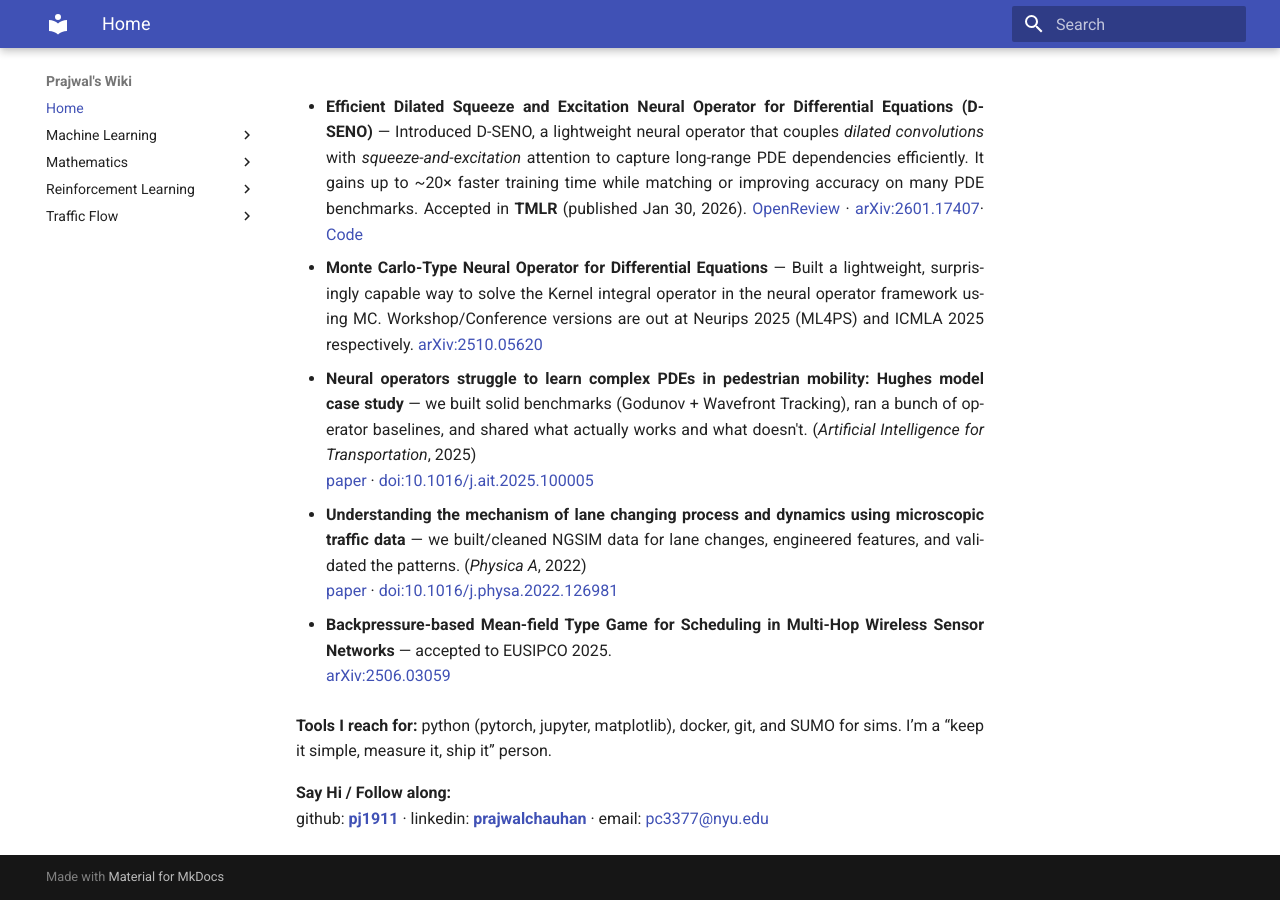
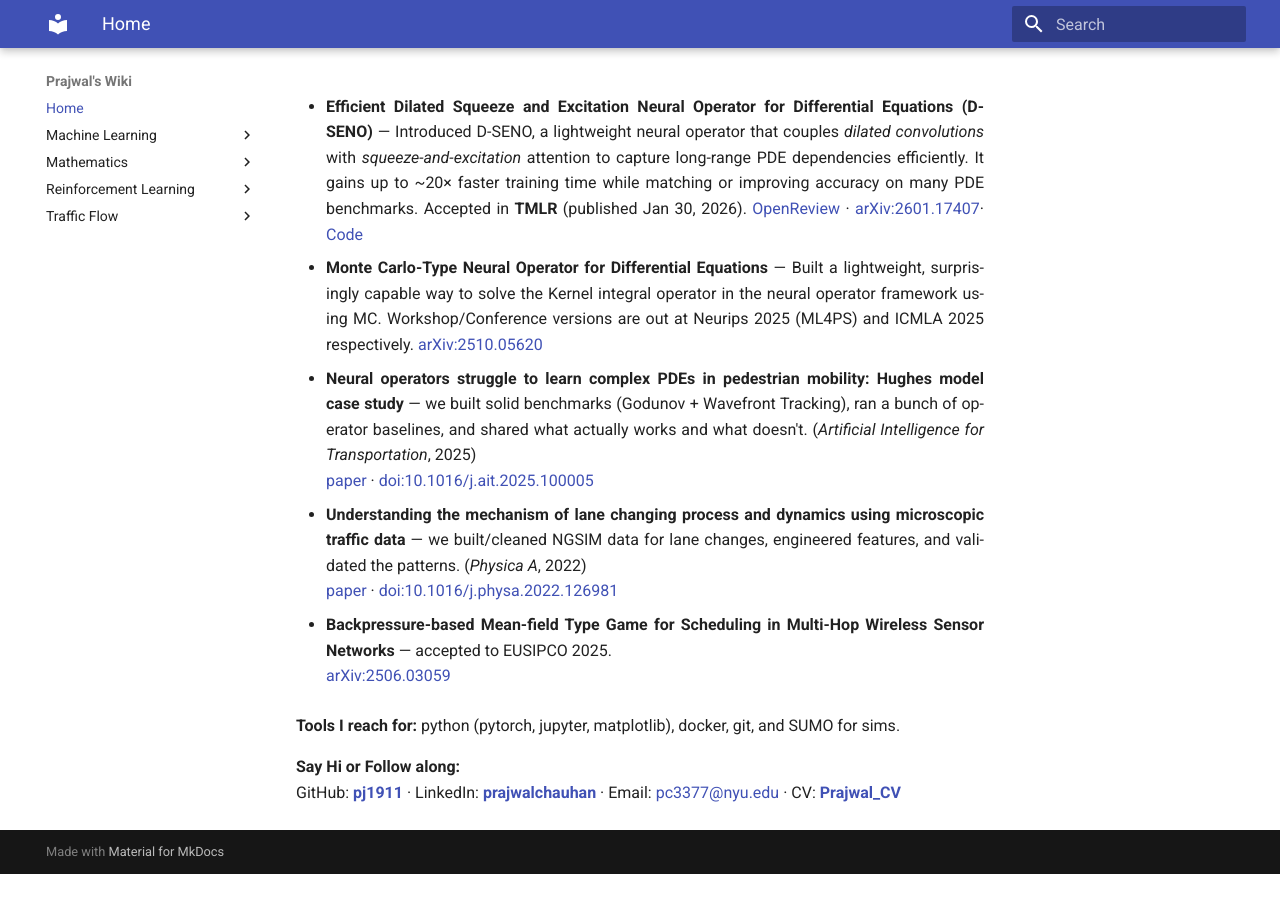
Before and after one commit to pj1911/my-wiki, an MkDocs documentation site: the page built from docs/index.md, in a window 1280 px wide and 900 px high, scrolled down 811 px. Built offline with MkDocs 1.6.1 and Material for MkDocs 9.7.7, drawn with Linux system fonts in a browser that asks for light colours; after the commit the page ends 1685 px from its top, so only the background shows below that.

Commit message:
Update index.md

```diff
--- a/docs/index.md
+++ b/docs/index.md
@@ -25,7 +25,7 @@ Hey all, I am Prajwal Chauhan a PhD student at NYU Tandon school of Engineering.
 - **Backpressure-based Mean-field Type Game for Scheduling in Multi-Hop Wireless Sensor Networks** — accepted to EUSIPCO 2025.
   [arXiv:2506.03059](https://arxiv.org/abs/2506.03059)
 
-**Tools I reach for:** python (pytorch, jupyter, matplotlib), docker, git, and SUMO for sims. I’m a “keep it simple, measure it, ship it” person.
+**Tools I reach for:** python (pytorch, jupyter, matplotlib), docker, git, and SUMO for sims.
 
-**Say Hi / Follow along:**
-github: [**pj1911**](https://github.com/pj1911) · linkedin: [**prajwalchauhan**](https://www.linkedin.com/in/prajwal-chauhan-81b86b204) · email: [pc3377@nyu.edu](mailto:pc3377@nyu.edu)
+**Say Hi or Follow along:**
+GitHub: [**pj1911**](https://github.com/pj1911) · LinkedIn: [**prajwalchauhan**](https://www.linkedin.com/in/prajwal-chauhan-81b86b204) · Email: [pc3377@nyu.edu](mailto:pc3377@nyu.edu)  · CV: [**Prajwal_CV**](Prajwal_Chauhan_resume_DS.pdf)
```
